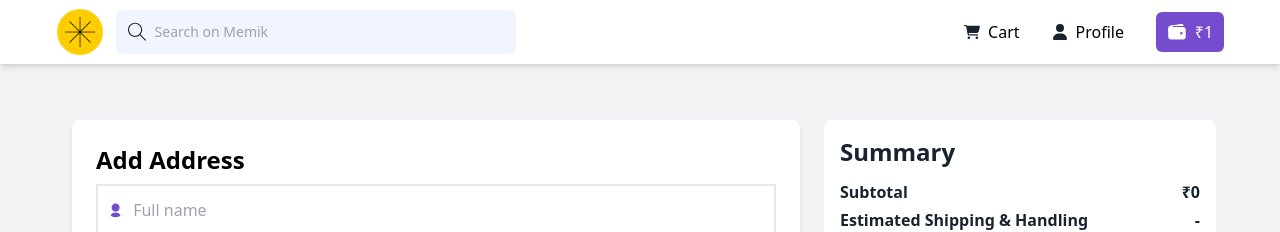
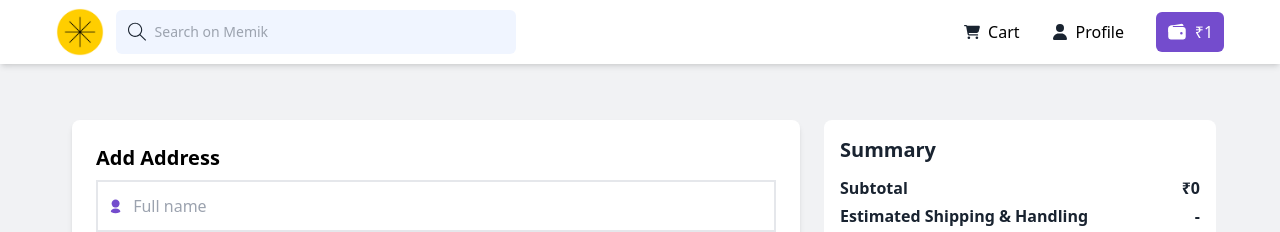
Before and after one commit to mo-amir-code/karteca-frontend, a Next.js app: page /user/cart/checkout in a window 1280 px wide. Shown: the top 232 px of the page. Built offline with nearby package versions, Linux system fonts and the light colour scheme; no server answers.

Commit message:
checkout page is now more user friendly

```diff
--- a/src/components/cart/CartBill.tsx
+++ b/src/components/cart/CartBill.tsx
@@ -1,11 +1,10 @@
-import Link from "next/link";
 import CheckoutButton from "./CheckoutButton";
 
 const CartBill = ({totalAmount}:{totalAmount:number}) => {
   return (
     <div className="bg-white w-full max-md:mx-0 mx-2 rounded-lg text-secondary-color p-4">
-      <div className="space-y-3">
-        <h2 className="text-2xl font-bold">Summary</h2>
+      <div className="space-y-3 max-md:text-sm max-sm:text-xs">
+        <h2 className="text-xl max-md:text-lg max-sm:text-base font-bold">Summary</h2>
         <div className="space-y-1">
           <h3 className="flex items-center justify-between font-semibold">
             <span>Subtotal</span>
--- a/src/components/checkout/Form.tsx
+++ b/src/components/checkout/Form.tsx
@@ -101,7 +101,7 @@ const Form = () => {
           register={register}
         />
       </div>
-      <button className="px-4 py-2 rounded-lg text-text-color bg-primary-color max-sm:text-base font-semibold shadow-lg hover:-translate-y-1 smooth_transition">
+      <button className="px-4 py-2 max-md:py-[6px] max-md:px-3 rounded-lg text-text-color bg-primary-color max-md:text-sm font-semibold shadow-lg hover:-translate-y-1 smooth_transition">
         Submit
       </button>
     </form>
--- a/src/components/checkout/FormArea.tsx
+++ b/src/components/checkout/FormArea.tsx
@@ -10,13 +10,13 @@ const FormArea = () => {
             <div className="space-y-8" >
                 {/* add address */}
                 <div className="space-y-2 px-6 py-6 shadow-md bg-white rounded-lg" >
-                    <h2 className="text-2xl font-semibold" >Add Address</h2>
+                    <h2 className="text-xl font-semibold max-md:text-lg max-sm:text-base" >Add Address</h2>
                     <Form />
                 </div>
 
                 {/* Select Address */}
                 <div className="space-y-2 px-6 py-6 bg-white shadow-md rounded-lg">
-                    <h2 className="text-2xl font-semibold" >Select Address</h2>
+                    <h2 className="text-2xl font-semibold max-md:text-lg max-sm:text-base" >Select Address</h2>
                     <Addresses isCheckout={true} />
                 </div>
             </div>
--- a/src/components/checkout/InputField.tsx
+++ b/src/components/checkout/InputField.tsx
@@ -30,7 +30,7 @@ const InputField = ({
   }) => {
     return (
       <div className="w-full" >
-        <div className="w-full text-primary-color cursor-pointer flex-1 text-xl py-3 gap-2 border-2 border-secondary-color_3 px-2 hover:border-primary-color hover:shadow-lg shadow-primary-color on_focus transition-all duration-200 text-secondary-color_3 flex items-center justify-start">
+        <div className="w-full text-primary-color cursor-pointer flex-1 text-xl gap-2 border-2 border-secondary-color_3 py-3 px-2 max-md:py-2 max-md:px-1 hover:border-primary-color hover:shadow-lg shadow-primary-color on_focus transition-all duration-200 text-secondary-color_3 flex items-center justify-start">
           {((): any => {
             switch (icon) {
               case "name":
@@ -72,7 +72,7 @@ const InputField = ({
           <input
             type={type}
             {...(register ? {...register(icon, { required: required }) } : null)}
-            className={`text-base font-normal ${
+            className={`text-base max-md:text-sm font-normal ${
               isCenter && "text-center"
             } text-secondary-color bg-transparent outline-none group w-full`}
             placeholder={placeHolder}
--- a/src/components/userprofile/manageAddresses/AddressInfo.tsx
+++ b/src/components/userprofile/manageAddresses/AddressInfo.tsx
@@ -4,7 +4,7 @@ import { UserAddressType } from "@/redux/queries/user/userTypes";
 
 const AddressInfo = ({data}:{data:UserAddressType}) => {
   return (
-    <div className="p-3 text-sm">
+    <div className="p-3 text-sm max-md:text-xs">
       <div className="flex items-center justify-between">
         <span className="px-[6px] py-[1px] text-gray-500 bg-tertiary-color text-[10px] font-medium">
           {data.type.toUpperCase()}
```
